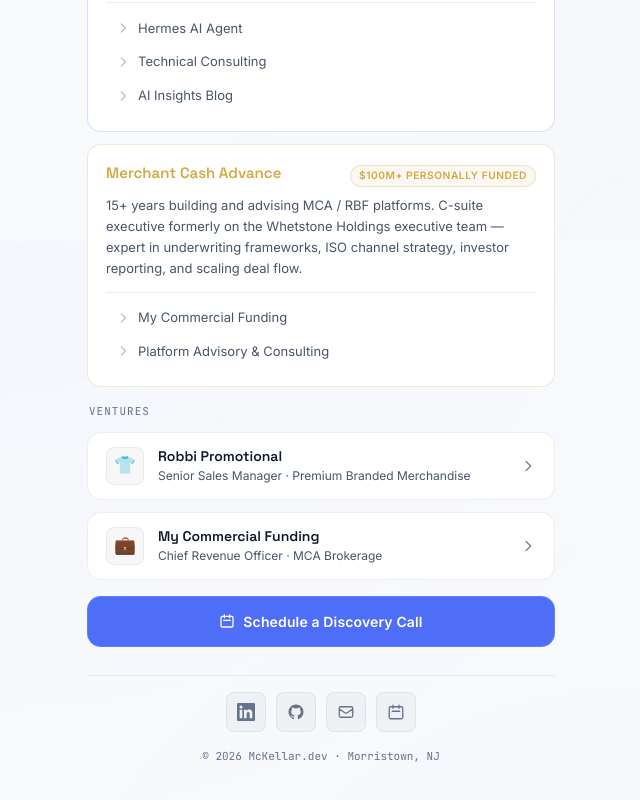
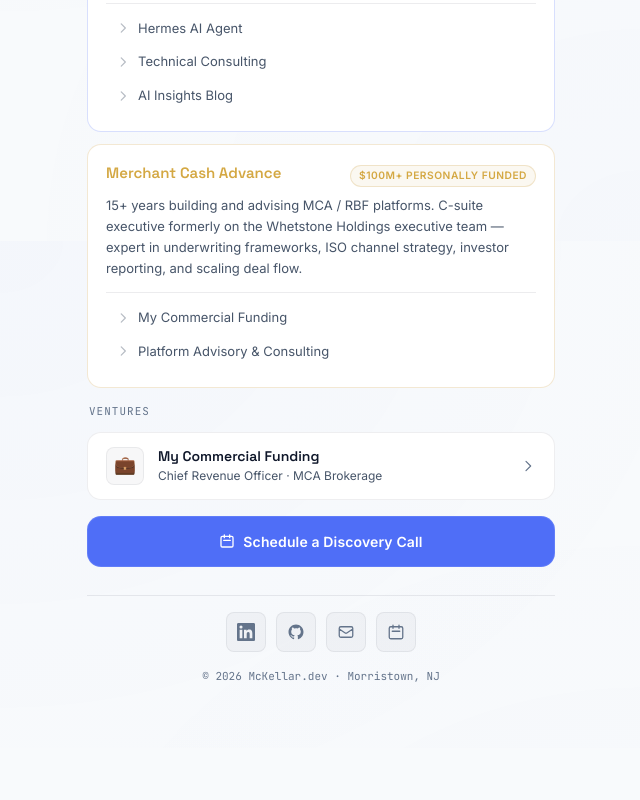
Before and after one commit to therealmckellar/mckellar-dev, a React (Vite) app: page / in a window 1280 px wide. Shown: the part 559-1359 px from the top of the page, without its empty margins (319-959 px from the left). After the commit the page ends 1307 px from the top, so only its background shows below. Built offline with nearby package versions, Linux system fonts and the light colour scheme; the HTML template or start-up script is replaced by a standard one.

Commit message:
fix: correct GitHub & LinkedIn URLs, remove Robbi Promotional venture

```diff
--- a/index.html
+++ b/index.html
@@ -33,13 +33,12 @@
       "image": "https://mckellar.dev/favicon.svg",
       "jobTitle": "Entrepreneur & Technology Consultant",
       "description": "Richard McKellar is an entrepreneur and consultant specialising in AI adoption & integration and Merchant Cash Advance sales systems.",
-      "knowsAbout": ["Artificial Intelligence", "AI Agents", "Merchant Cash Advance", "Sales Automation", "Promotional Merchandise"],
+      "knowsAbout": ["Artificial Intelligence", "AI Agents", "Merchant Cash Advance", "Sales Automation"],
       "sameAs": [
-        "https://github.com/rmckellar",
-        "https://linkedin.com/in/rmckellar",
+        "https://github.com/therealmckellar",
+        "https://linkedin.com/in/richardmckellar",
         "https://hermes.mckellar.dev",
-        "https://blog.mckellar.dev",
-        "https://robbi.com.au"
+        "https://blog.mckellar.dev"
       ]
     }
     </script>
--- a/src/App.tsx
+++ b/src/App.tsx
@@ -69,29 +69,6 @@ const App: React.FC = () => {
         Ventures
       </p>
 
-      {/* ── Robbi Promotional ── */}
-      <a
-        href="https://robbi.com.au"
-        target="_blank"
-        rel="me author noopener noreferrer"
-        id="link-robbi-promotional"
-        className="link-row animate-fade-in"
-        style={{ animationDelay: '520ms' }}
-      >
-        <div className="link-row-icon">
-          <span aria-hidden="true">👕</span>
-        </div>
-        <div className="flex-1 min-w-0">
-          <p className="font-display font-semibold text-[14px] text-on-surface leading-snug">
-            Robbi Promotional
-          </p>
-          <p className="text-xs text-on-surface-muted mt-0.5">
-            Senior Sales Manager · Premium Branded Merchandise
-          </p>
-        </div>
-        <Chevron />
-      </a>
-
       {/* ── My Commercial Funding ── */}
       <a
         href="https://mycommercialfunding.com"
@@ -99,7 +76,7 @@ const App: React.FC = () => {
         rel="me author noopener noreferrer"
         id="link-my-commercial-funding"
         className="link-row animate-fade-in"
-        style={{ animationDelay: '580ms' }}
+        style={{ animationDelay: '520ms' }}
       >
         <div className="link-row-icon">
           <span aria-hidden="true">💼</span>
@@ -122,7 +99,7 @@ const App: React.FC = () => {
         rel="noopener noreferrer"
         id="cta-schedule-call"
         className="btn-primary animate-fade-in mt-1"
-        style={{ animationDelay: '640ms' }}
+        style={{ animationDelay: '580ms' }}
       >
         <svg className="w-4 h-4" fill="none" stroke="currentColor" viewBox="0 0 24 24" aria-hidden="true">
           <path strokeLinecap="round" strokeLinejoin="round" strokeWidth={2} d="M8 7V3m8 4V3m-9 8h10M5 21h14a2 2 0 002-2V7a2 2 0 00-2-2H5a2 2 0 00-2 2v12a2 2 0 002 2z" />
@@ -131,7 +108,7 @@ const App: React.FC = () => {
       </a>
 
       {/* ── Footer ── */}
-      <div className="mt-4 flex flex-col items-center gap-4 animate-fade-in" style={{ animationDelay: '700ms' }}>
+      <div className="mt-4 flex flex-col items-center gap-4 animate-fade-in" style={{ animationDelay: '640ms' }}>
         <div className="rule w-full" />
         <SocialFooter />
         <p className="text-[11px] font-mono text-on-surface-subtle text-center">
--- a/src/components/SocialFooter.tsx
+++ b/src/components/SocialFooter.tsx
@@ -31,7 +31,7 @@ const SocialFooter: React.FC = () => {
       </SocialLink>
 
       {/* GitHub */}
-      <SocialLink href="https://github.com/rmckellar" label="GitHub">
+      <SocialLink href="https://github.com/therealmckellar" label="GitHub">
         <svg className="w-4.5 h-4.5" style={{ width: '1.125rem', height: '1.125rem' }} fill="currentColor" viewBox="0 0 24 24" aria-hidden="true">
           <path fillRule="evenodd" d="M12 2C6.477 2 2 6.484 2 12.017c0 4.425 2.865 8.18 6.839 9.504.5.092.682-.217.682-.483 0-.237-.008-.868-.013-1.703-2.782.605-3.369-1.343-3.369-1.343-.454-1.158-1.11-1.466-1.11-1.466-.908-.62.069-.608.069-.608 1.003.07 1.531 1.032 1.531 1.032.892 1.53 2.341 1.088 2.91.832.092-.647.35-1.088.636-1.338-2.22-.253-4.555-1.113-4.555-4.951 0-1.093.39-1.988 1.029-2.688-.103-.253-.446-1.272.098-2.65 0 0 .84-.27 2.75 1.026A9.564 9.564 0 0112 6.844c.85.004 1.705.115 2.504.337 1.909-1.296 2.747-1.027 2.747-1.027.546 1.379.202 2.398.1 2.651.64.7 1.028 1.595 1.028 2.688 0 3.848-2.339 4.695-4.566 4.943.359.309.678.92.678 1.855 0 1.338-.012 2.419-.012 2.747 0 .268.18.58.688.482A10.019 10.019 0 0022 12.017C22 6.484 17.522 2 12 2z" clipRule="evenodd" />
         </svg>
```
